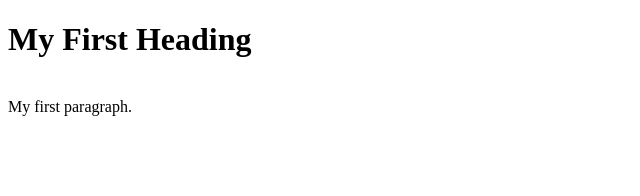
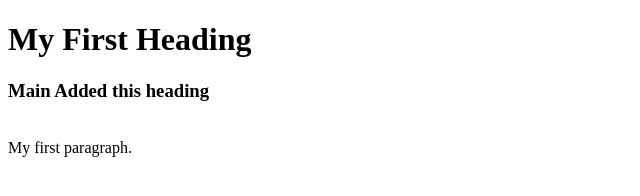
Before and after one commit to Charlie-Brown33/MyFirstPortfolio, a plain HTML site: page index.html in a window 1280 px wide. Shown: the whole page, without its empty margins (0-640 px from the left). Drawn offline with Linux system fonts and the light colour scheme.

Commit message:
master index changes

```diff
--- a/index.html
+++ b/index.html
@@ -4,6 +4,7 @@
 
     <h1>My First Heading</h1>
 
+    <h3>Main Added this heading</h3>
     <p><br>My first    paragraph.</p>
 
 
```
